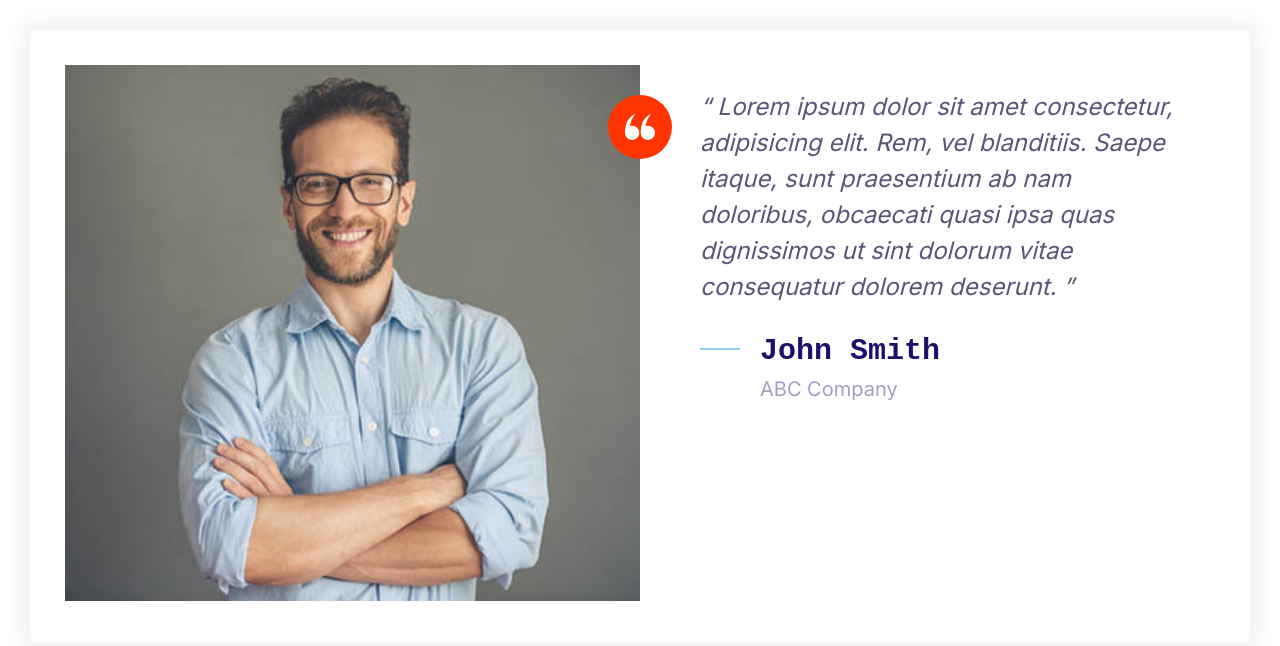
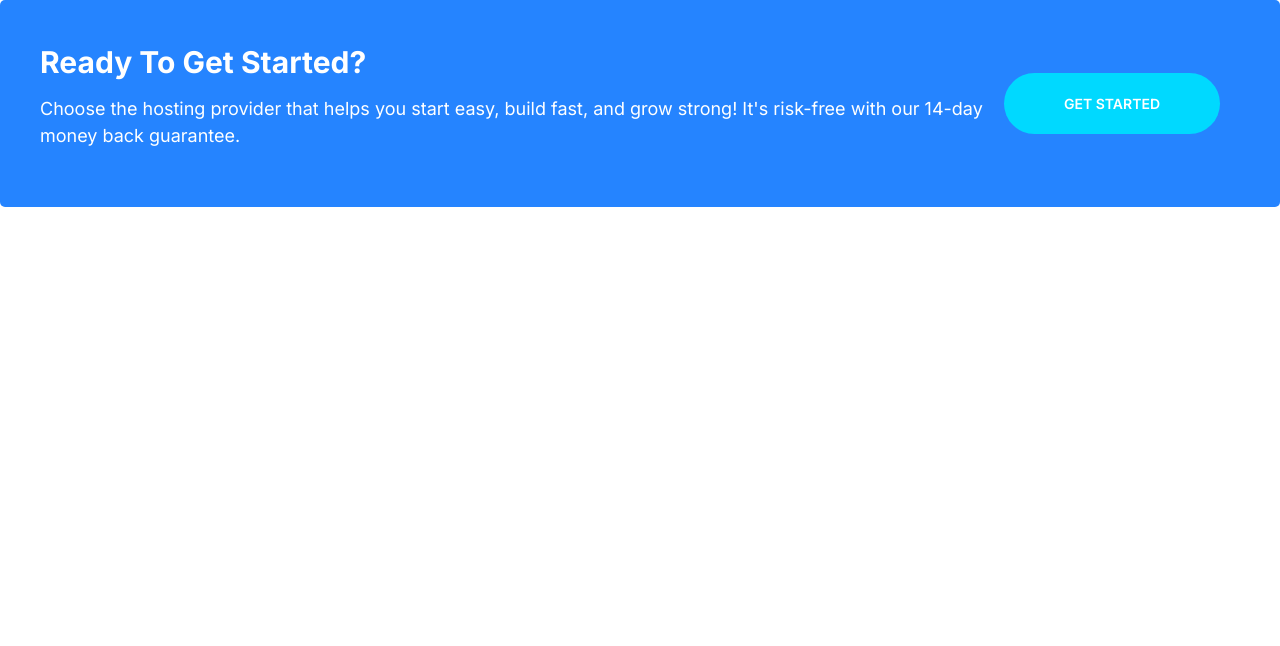
Before and after one commit to h3nrzi/moshify, a plain HTML site: page index.html in a window 1280 px wide. Drawn offline with Linux system fonts and the light colour scheme.

Commit message:
Callouts component.

```diff
--- a/css/styles.css
+++ b/css/styles.css
@@ -269,6 +269,11 @@ a {
     display: inline-block;
     text-align: center;
   }
+
+  &.btn--stretched {
+    padding-right: 6rem;
+    padding-left: 6rem;
+  }
 }
 
 @media screen and (min-width: 1024px) {
@@ -509,6 +514,50 @@ a {
   }
 }
 
+/* Callouts */
+
+.callout {
+  padding: 4rem;
+  border-radius: 5px;
+
+  &.callout--primary {
+    background-color: var(--color-primary);
+    color: #fff;
+  }
+
+  & .callout__heading {
+    color: white;
+    margin-top: 0;
+    font-size: 3rem;
+  }
+
+  & .callout__content {
+    text-align: center;
+  }
+
+  & .btn {
+    justify-self: center;
+    align-self: center;
+  }
+}
+
+@media screen and (min-width: 768px) {
+  .callout {
+    & .callout__content {
+      text-align: left;
+    }
+
+    & .btn {
+      justify-self: start;
+      margin: 0 2rem;
+    }
+
+    & .grid {
+      grid-template-columns: 1fr auto;
+    }
+  }
+}
+
 /* TODO: LAYOUT */
 
 .grid {
--- a/index.html
+++ b/index.html
@@ -12,44 +12,19 @@
     <link rel="stylesheet" href="css/normalize.css" />
     <link rel="stylesheet" href="css/styles.css" />
   </head>
-  <body style="padding: 3rem">
-    <!-- testimonial component -->
-    <!-- card component -->
-    <div class="card testimonial">
+  <body>
+    <!-- callout component -->
+    <div class="callout callout--primary">
       <div class="grid grid--1x2">
-        <div class="testimonial__image">
-          <img src="images/testimonial.jpg" alt="A happy smiling customer" />
-          <!-- icon component -->
-          <span class="iconContainer iconContainer--accent">
-            <svg class="icon icon--small icon--white">
-              <use xlink:href="images/sprite.svg#quotes"></use>
-            </svg>
-          </span>
+        <div class="callout__content">
+          <h2 class="callout__heading">Ready To Get Started?</h2>
+          <p>
+            Choose the hosting provider that helps you start easy, build fast, and grow strong! It's
+            risk-free with our 14-day money back guarantee.
+          </p>
         </div>
-
-        <!-- quote component -->
-        <blockquote class="quote">
-          <p class="quote__text">
-            Lorem ipsum dolor sit amet consectetur, adipisicing elit. Rem, vel blanditiis. Saepe
-            itaque, sunt praesentium ab nam doloribus, obcaecati quasi ipsa quas dignissimos ut sint
-            dolorum vitae consequatur dolorem deserunt.
-          </p>
-          <footer>
-            <!-- media component -->
-            <div class="media">
-              <div class="media__image quote__line">
-                <!-- icon component -->
-                <svg class="icon icon--primary">
-                  <use xlink:href="images/sprite.svg#line" />
-                </svg>
-              </div>
-              <div class="media__body">
-                <h3 class="media__title quote__author">John Smith</h3>
-                <p class="quote__company">ABC Company</p>
-              </div>
-            </div>
-          </footer>
-        </blockquote>
+        <!-- button component -->
+        <a class="btn btn--secondary btn--stretched" href="#">Get started</a>
       </div>
     </div>
   </body>
```
Also changed, not shown: components/callout.html (added, +14 -0 lines).
